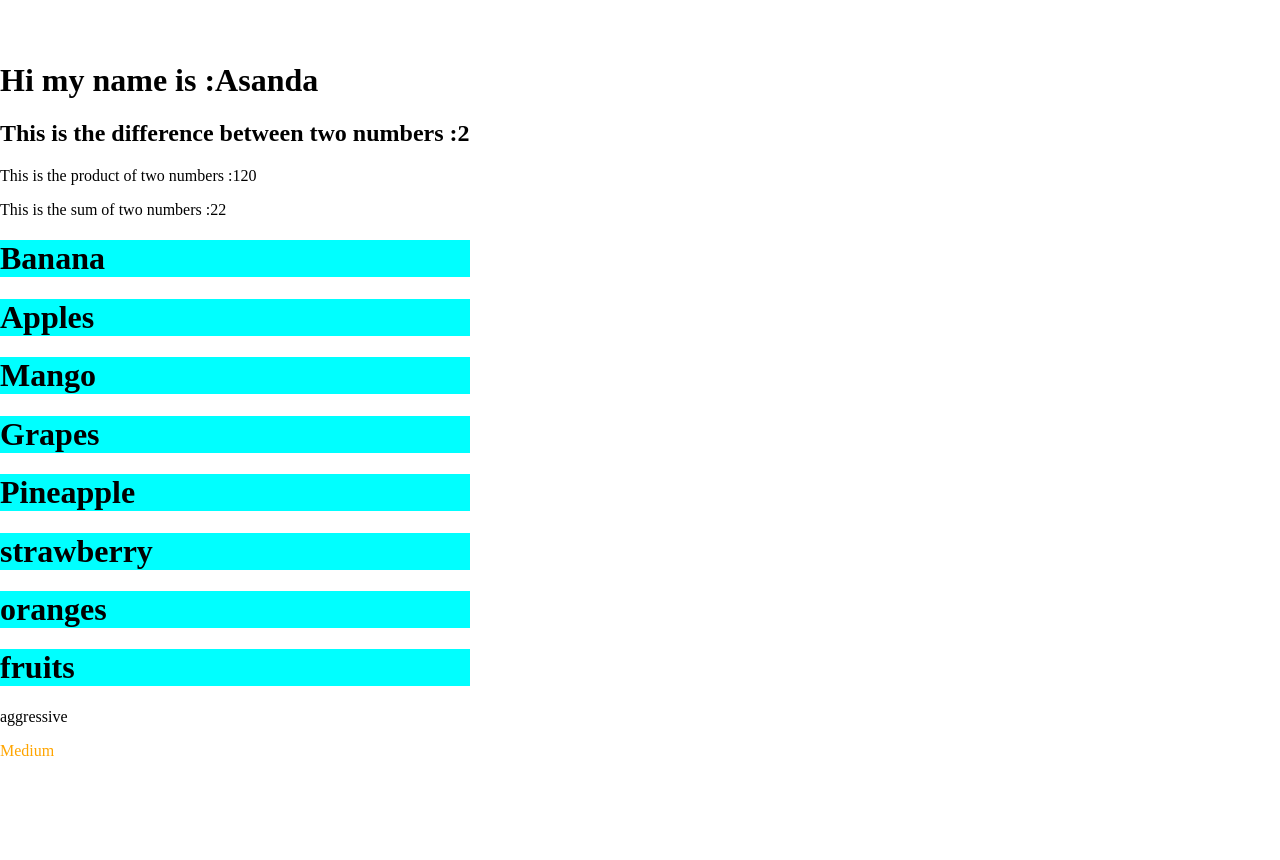
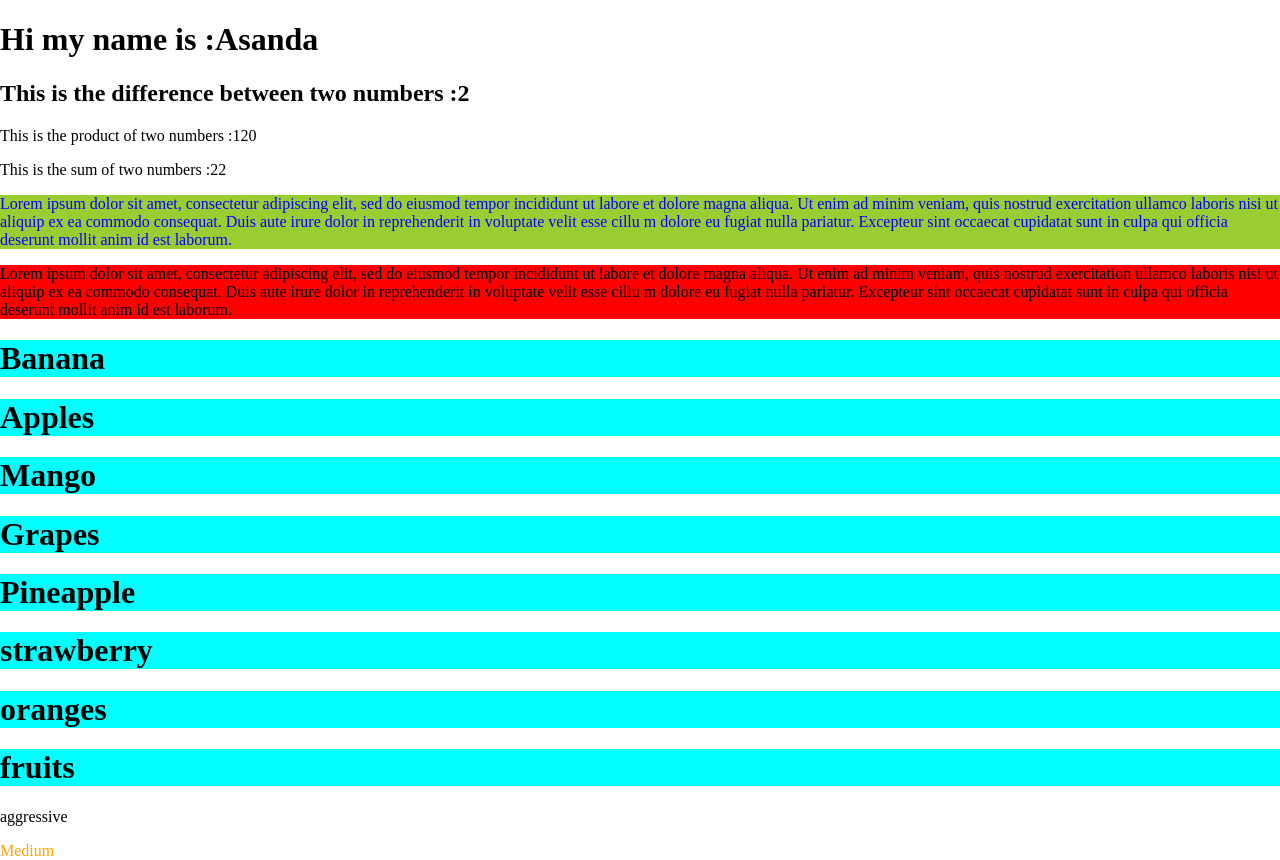
Before and after one commit to Thandekaportiap/JavaScript_Exercises, a React (Vite) app: page / in a window 1280 px wide. Before the commit the page ends 800 px from the top, so only its background shows below. Built offline with nearby package versions, Linux system fonts and the light colour scheme.

Commit message:
backgroundC

```diff
--- a/src/App.jsx
+++ b/src/App.jsx
@@ -93,6 +93,20 @@
   fruits.push("strawberry")
   fruits.push("oranges")
 
+
+  function para(bc,blue){
+    return <p style={{backgroundColor:bc,color:blue}}>Lorem ipsum dolor sit amet,
+     consectetur adipiscing elit, sed do eiusmod tempor incididunt ut
+     labore et dolore magna aliqua. Ut enim ad minim veniam, quis nostrud
+     exercitation ullamco laboris nisi ut aliquip ex ea commodo consequat.
+      Duis aute irure dolor in reprehenderit in voluptate velit esse cillu
+      m dolore eu fugiat nulla pariatur. Excepteur sint occaecat cupidatat
+    sunt in culpa qui officia deserunt mollit anim id est laborum.</p>
+
+  }
+
+
+
   function myNameis(){
     let name = "Asanda"
     return name
@@ -105,6 +119,9 @@
 <h2>This is the difference between two numbers :{subtraction(num1, num2)}</h2>
 <p>This is the product of two numbers :{multiplication(num1, num2)}</p>
 <p>This is the sum of two numbers :{addition(num1, num2)}</p>
+{para("yellowgreen","blue")}
+{para("red")}
+
 
     {fruits.map((fruit, index)=>(
       <Practice name={fruit} key ={index}/>
```
